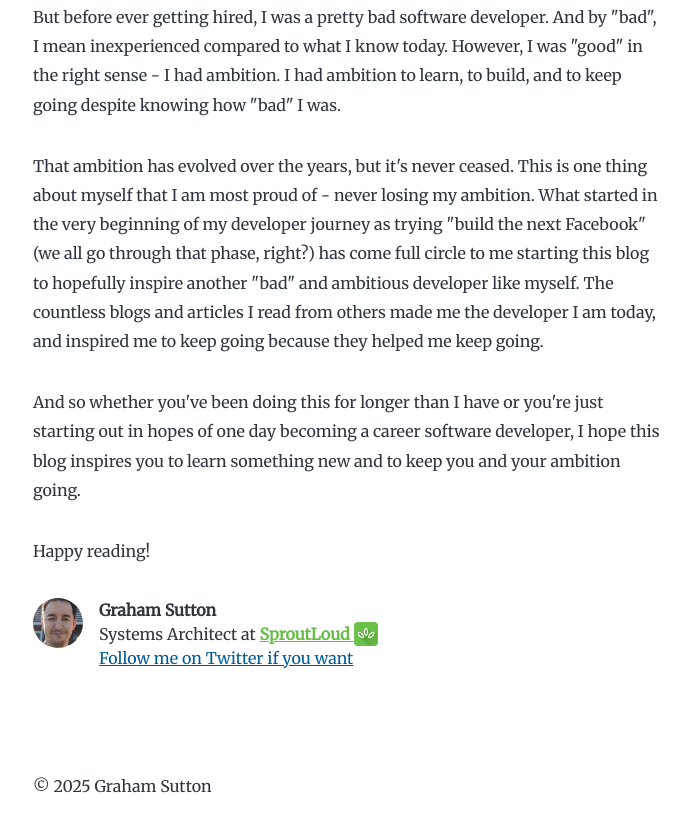
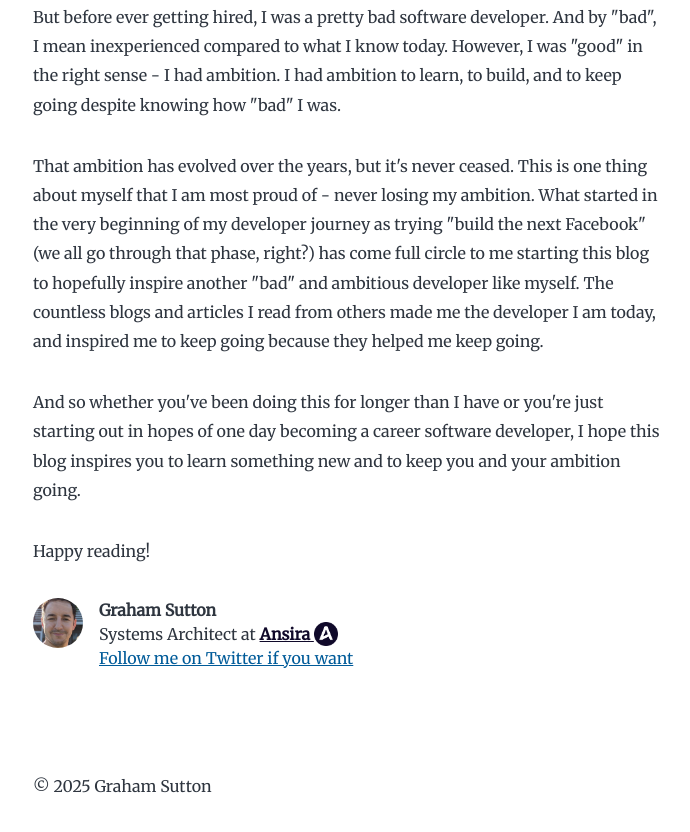
Before and after one commit to grahamsutton/grahamsutton.dev, a Gatsby site: page / in a window 1280 px wide. Shown: the part 855-1687 px from the top of the page, without its empty margins (291-981 px from the left). Built offline with nearby package versions, Linux system fonts and the light colour scheme; Gatsby itself is replaced by a stand-in of ours.

Commit message:
Added sitemap.xml generation and updated bio to current place of work.

```diff
--- a/gatsby-config.js
+++ b/gatsby-config.js
@@ -22,6 +22,7 @@ module.exports = {
   },
   plugins: [
     `gatsby-plugin-image`,
+    `gatsby-plugin-sitemap`,
     {
       resolve: `gatsby-source-filesystem`,
       options: {
--- a/package.json
+++ b/package.json
@@ -17,6 +17,7 @@
     "gatsby-plugin-image": "^3.7.0",
     "gatsby-plugin-manifest": "^5.7.0",
     "gatsby-plugin-sharp": "^5.7.0",
+    "gatsby-plugin-sitemap": "^6.14.0",
     "gatsby-remark-images": "^7.7.0",
     "gatsby-remark-prismjs": "^7.7.0",
     "gatsby-remark-responsive-iframe": "^6.7.0",
--- a/src/components/bio.jsx
+++ b/src/components/bio.jsx
@@ -47,8 +47,8 @@ const Bio = () => {
           <strong>{author.name}</strong>
           <div className="flex items-center">
             {author?.summary || 'works '} at&nbsp;
-            <a className="sproutloud" href="https://sproutloud.com" target="_blank" rel="noopener noreferrer">
-              <span>SproutLoud</span> <StaticImage alt="SproutLoud icon" src="../images/sproutloud.png" height={24} width={24} />
+            <a className="ansira" href="https://ansira.com" target="_blank" rel="noopener noreferrer">
+              <span>Ansira</span> <StaticImage alt="Ansira icon" src="../images/ansira.png" height={24} width={24} />
             </a>
           </div>
           {` `}
--- a/src/style.css
+++ b/src/style.css
@@ -453,9 +453,9 @@ a:focus {
   margin-bottom: var(--spacing-8);
 }
 
-.sproutloud {
+.ansira {
   font-weight: bold;
-  color: #68bd48;
+  color: #10092a;
 }
 
 /* Media queries */
```
Also changed, not shown: src/images/ansira.png (added), 1 other file.
